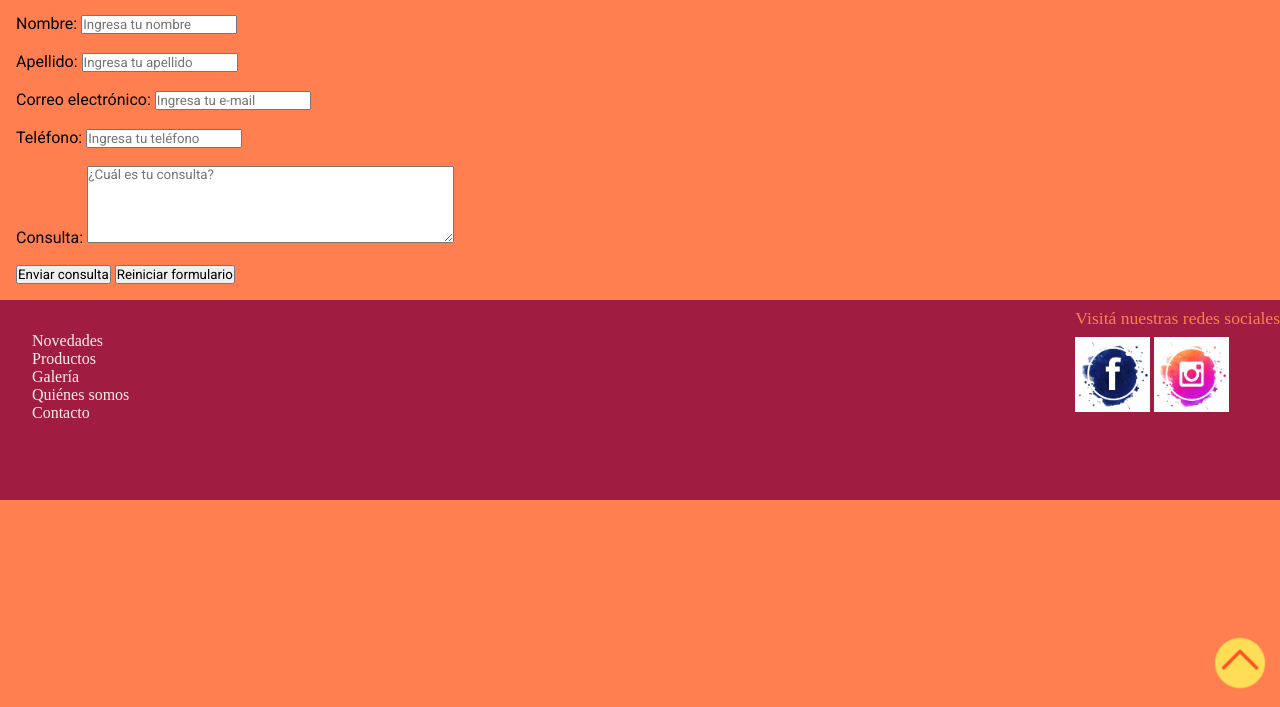
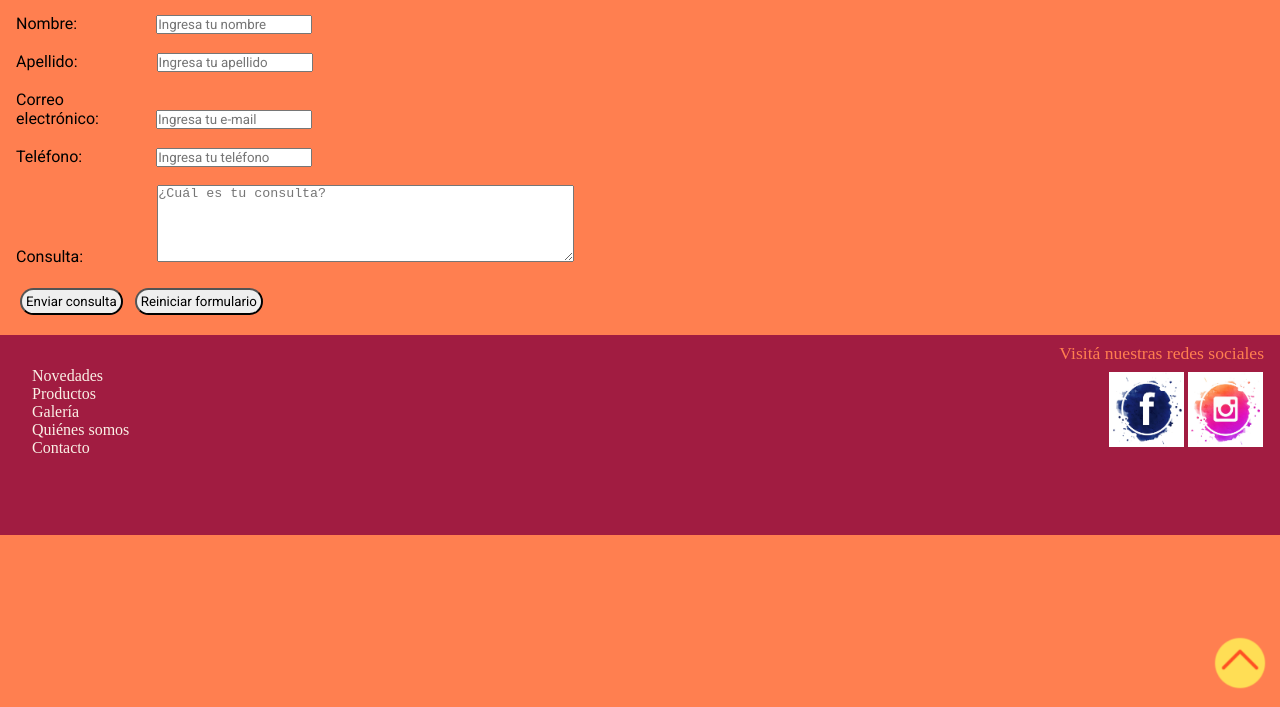
Before and after one commit to Raferna/Chocolateria_rama, a plain HTML site: page htmls/contacto.html in a window 1280 px wide. Shown: the part 93-800 px from the top of the page. Drawn offline with Linux system fonts and the light colour scheme; a web font is replaced by a local one.

Commit message:
Visuales en footer y contacto

```diff
--- a/htmls/contacto.html
+++ b/htmls/contacto.html
@@ -23,28 +23,28 @@
 
     <section class="formulario"><form action="">
         <label for="nombre">Nombre:</label>
-        <input type="text" name="nombre" placeholder="Ingresa tu nombre" required>
+        <input type="text" class="nombre" placeholder="Ingresa tu nombre" required>
 <br>
 <br>
         <label for="apellido">Apellido:</label>
-        <input type="text" name="apellido" placeholder="Ingresa tu apellido">
+        <input type="text" class="apellido" placeholder="Ingresa tu apellido">
 <br>
 <br>
-        <label for="correo">Correo electrónico:</label>
-        <input type="text" name="correo" placeholder="Ingresa tu e-mail" required>
+        <label for="correo">Correo <br> electrónico:</label>
+        <input type="text" class="correo" placeholder="Ingresa tu e-mail" required>
 <br>
 <br>
         <label for="tel">Teléfono:</label>
-        <input type="text" name="tel" placeholder="Ingresa tu teléfono" required>
+        <input type="text" class="tel" placeholder="Ingresa tu teléfono" required>
 <br>
 <br>
         <label for="consulta">Consulta:</label>
-        <textarea name="consulta" cols="50" rows="5"
+        <textarea class="consulta" cols="50" rows="5"
         placeholder="¿Cuál es tu consulta?" required></textarea>
 <br>
 <br>
-        <input type="submit" value="Enviar consulta">
-        <input type="reset" value="Reiniciar formulario">
+        <input type="submit" value="Enviar consulta" class="btn">
+        <input type="reset" value="Reiniciar formulario" class="btn">
     </form></section>
 
     <a href="" class="arriba"><img src="/assets/up-arrow.png" alt="Volver arriba"></a>
@@ -60,8 +60,8 @@
 
     <div class="redes">
     <p>Visitá nuestras redes sociales</p>
-    <a href="https://www.facebook.com/sueniosDeChoco/"> <img src="/assets/LogoFB.png" width="75" height="75" alt="Logo Facebook"> </a>
-    <a href="https://www.instagram.com/sdechoco.5/"> <img src="/assets/LogoIG.png" width="75" height="75" alt="Logo Instagram"> </a></div>
+    <a href="https://www.facebook.com/sueniosDeChoco/"> <img src="/assets/LogoFB.png" alt="Logo Facebook"> </a>
+    <a href="https://www.instagram.com/sdechoco.5/"> <img src="/assets/LogoIG.png" alt="Logo Instagram"> </a></div>
     </footer>
 </body>
 </html>
--- a/style.css
+++ b/style.css
@@ -296,8 +296,37 @@ body{
     font-family: 'Roboto', sans-serif;
 }
 
-.formulario textarea{
-    font-family: 'Roboto', sans-serif;
+.nombre{
+    transform: translateX(75px)
+}
+
+.apellido{
+    transform: translateX(75px)
+}
+
+.correo{
+    transform: translateX(53px);
+}
+
+.tel{
+    transform: translateX(70px)
+}
+
+
+.consulta{
+    transform: translateX(70px)
+}
+
+
+.btn{
+    cursor: pointer;
+    border-radius: 1rem;
+    padding: .25rem;
+    margin: .25rem;
+}
+
+.btn:hover, .btn:focus{
+    transform: scale(1.1);
 }
 
 
@@ -332,6 +361,13 @@ body{
     font-size: 1.1rem;
     padding-bottom: .5rem;
     padding-top: .5rem;
+    padding-right: 1rem;
+}
+
+.footer img{
+    width: 75px;
+    height: 75px;
+    transform: translateX(50px);
 }
 
 .enlaces{
@@ -416,5 +452,16 @@ body{
     padding: rem;
 }
 
+.formulario label{
+    color: coral;
+}
+
+.historia p{
+    color: linen;
+}
+
+.historia img{
+    height: 16rem;
+}
 
 }
```
Also changed, not shown: htmls/galeria.html (+2 -2 lines), htmls/productos.html (+2 -2 lines), htmls/quienes_somos.html (+2 -2 lines), index.html (+2 -2 lines).
